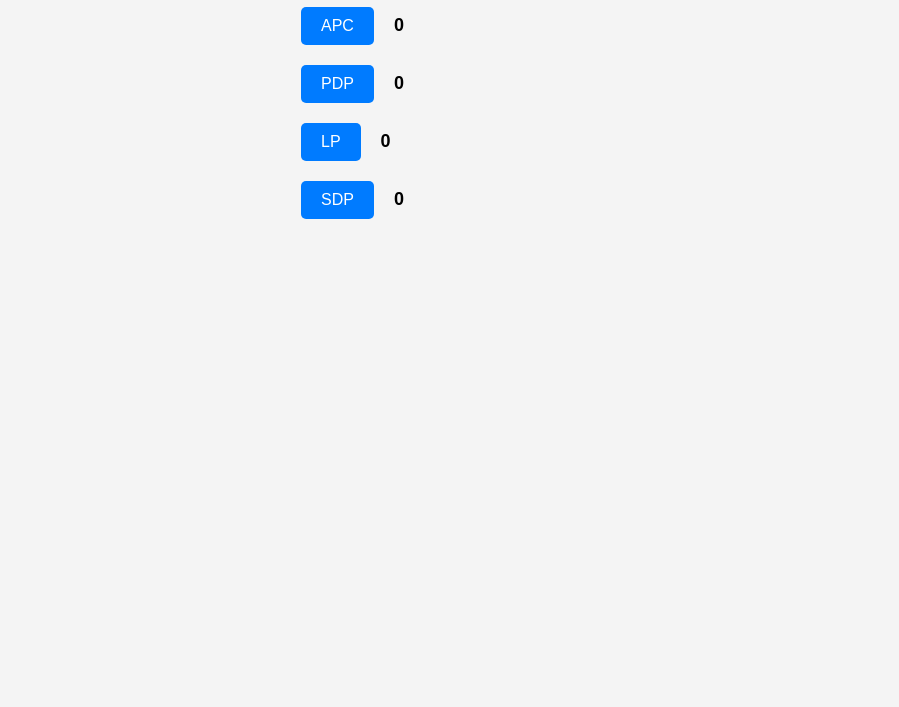
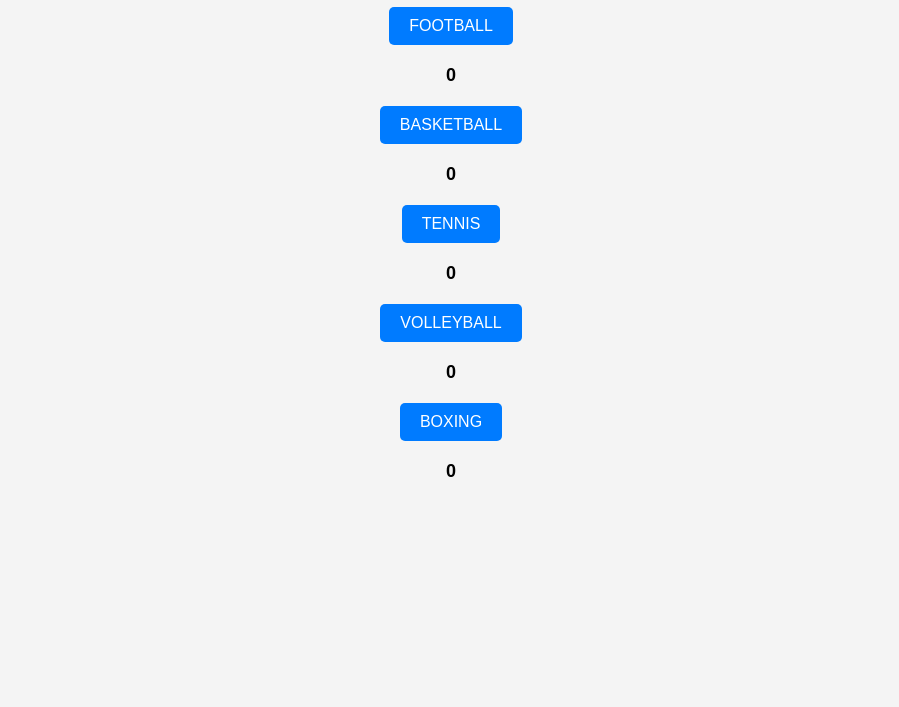
Before and after one commit to Styphen112/Stephen, a plain HTML site: page index.html in a window 1280 px wide. Shown: the part 93-800 px from the top of the page, without its empty margins (189-1088 px from the left). Drawn offline with Linux system fonts and the light colour scheme.

Commit message:
Add files via upload
VIA

```diff
--- a/index.html
+++ b/index.html
@@ -3,7 +3,7 @@
 <head>
     <meta charset="UTF-8">
     <meta name="viewport" content="width=device-width, initial-scale=1.0">
-    <title>2027 Nigeria Presidential Election Poll</title>
+    <title>Sports Poll</title>
     <style>
         body {
             font-family: Arial, sans-serif;
@@ -65,37 +65,44 @@
     </style>
 </head>
 <body>
-    <h1>Who Will Win the 2027 Presidential Election in Nigeria?</h1>
+    <h1>Which Sport do you like watching or playing?</h1>
     <div class="poll-container">
-        <div class="party" id="apc">
-            <button onclick="vote('APC')" id="apc-btn">APC</button>
+        <div class="Sports" id="FootBall">
+            <button onclick="vote('FOOTBALL')" id="FootBall-btn">FOOTBALL</button>
             <div class="bar"></div>
             <span class="count">0</span>
         </div>
-        <div class="party" id="pdp">
-            <button onclick="vote('PDP')" id="pdp-btn">PDP</button>
+        <div class="Sports" id="BasketBall">
+            <button onclick="vote('BASKETBALL')" id="BasketBall-btn">BASKETBALL</button>
             <div class="bar"></div>
             <span class="count">0</span>
         </div>
-        <div class="party" id="lp">
-            <button onclick="vote('LP')" id="lp-btn">LP</button>
+        <div class="Sports" id="Tennis">
+            <button onclick="vote('TENNIS')" id="Tennis-btn">TENNIS</button>
             <div class="bar"></div>
             <span class="count">0</span>
         </div>
-        <div class="party" id="sdp">
-            <button onclick="vote('SDP')" id="sdp-btn">SDP</button>
+        <div class="Sports" id="VolleyBall">
+            <button onclick="vote('VOLLEYBALL')" id="VolleyBall-btn">VOLLEYBALL</button>
             <div class="bar"></div>
             <span class="count">0</span>
+		</div>
+        <div class="Sports" id="Boxing">
+            <button onclick="vote('BOXING')" id="Boxing-btn">BOXING</button>
+            <div class="bar"></div>
+            <span class="count">0</span>
+
         </div>
     </div>
 
     <script>
         // Initialize vote counts
-        let votes = {
-            APC: 0,
-            PDP: 0,
-            LP: 0,
-            SDP: 0
+        let Sports = {
+            FOOTBALL: 0,
+            BASKETBALL: 0,
+            TENNIS: 0,
+            VOLLEYBALL: 0,
+			BOXING: 0
         };
 
         // Check if the user has already voted
@@ -103,30 +110,32 @@
 
         // Disable buttons if the user has already voted
         if (hasVoted) {
-            document.getElementById('apc-btn').disabled = true;
-            document.getElementById('pdp-btn').disabled = true;
-            document.getElementById('lp-btn').disabled = true;
-            document.getElementById('sdp-btn').disabled = true;
+            document.getElementById('FootBall-btn').disabled = true;
+            document.getElementById('BasketBall-btn').disabled = true;
+            document.getElementById('Tennis-btn').disabled = true;
+            document.getElementById('VolleyBall-btn').disabled = true;
+			document.getElementById('Boxing-btn').disabled = true;
         }
 
         // Function to handle voting
-        function vote(party) {
+        function vote(Sports) {
             if (localStorage.getItem('hasVoted')) {
                 alert('You have already voted!');
                 return;
             }
 
             // Increment the vote count for the selected party
-            votes[party]++;
+            votes[Sports]++;
 
             // Mark the user as having voted
             localStorage.setItem('hasVoted', true);
 
             // Disable all buttons after voting
-            document.getElementById('apc-btn').disabled = true;
-            document.getElementById('pdp-btn').disabled = true;
-            document.getElementById('lp-btn').disabled = true;
-            document.getElementById('sdp-btn').disabled = true;
+            document.getElementById('FootBall-btn').disabled = true;
+            document.getElementById('BasketBall-btn').disabled = true;
+            document.getElementById('Tennis-btn').disabled = true;
+            document.getElementById('VolleyBall-btn').disabled = true;
+			document.getElementById('Boxing-btn').disabled = true;
 
             // Update the poll display
             updatePoll();
@@ -135,20 +144,20 @@
         // Function to update the poll display
         function updatePoll() {
             // Get the total votes to calculate percentages
-            const totalVotes = votes.APC + votes.PDP + votes.LP + votes.SDP;
+            const totalVotes = votes.FOOTBALL + votes.BASKETBALL + votes.TENNIS + votes.VOLLEYBALL + votes.BOXING;
 
             // Loop through each party and update the bar and count
-            for (const party in votes) {
-                const partyElement = document.getElementById(party.toLowerCase());
-                const bar = partyElement.querySelector('.bar');
-                const count = partyElement.querySelector('.count');
+            for (const Sports in votes) {
+                const SportsElement = document.getElementById(Sports.toLowerCase());
+                const bar = SportsElement.querySelector('.bar');
+                const count = SportsElement.querySelector('.count');
 
                 // Calculate the percentage of votes
-                const percentage = totalVotes === 0 ? 0 : (votes[party] / totalVotes) * 100;
+                const percentage = totalVotes === 0 ? 0 : (votes[Sports] / totalVotes) * 100;
 
                 // Update the bar width and count text
                 bar.style.width = `${percentage}%`;
-                count.textContent = votes[party];
+                count.textContent = votes[Sports];
             }
         }
 
```
